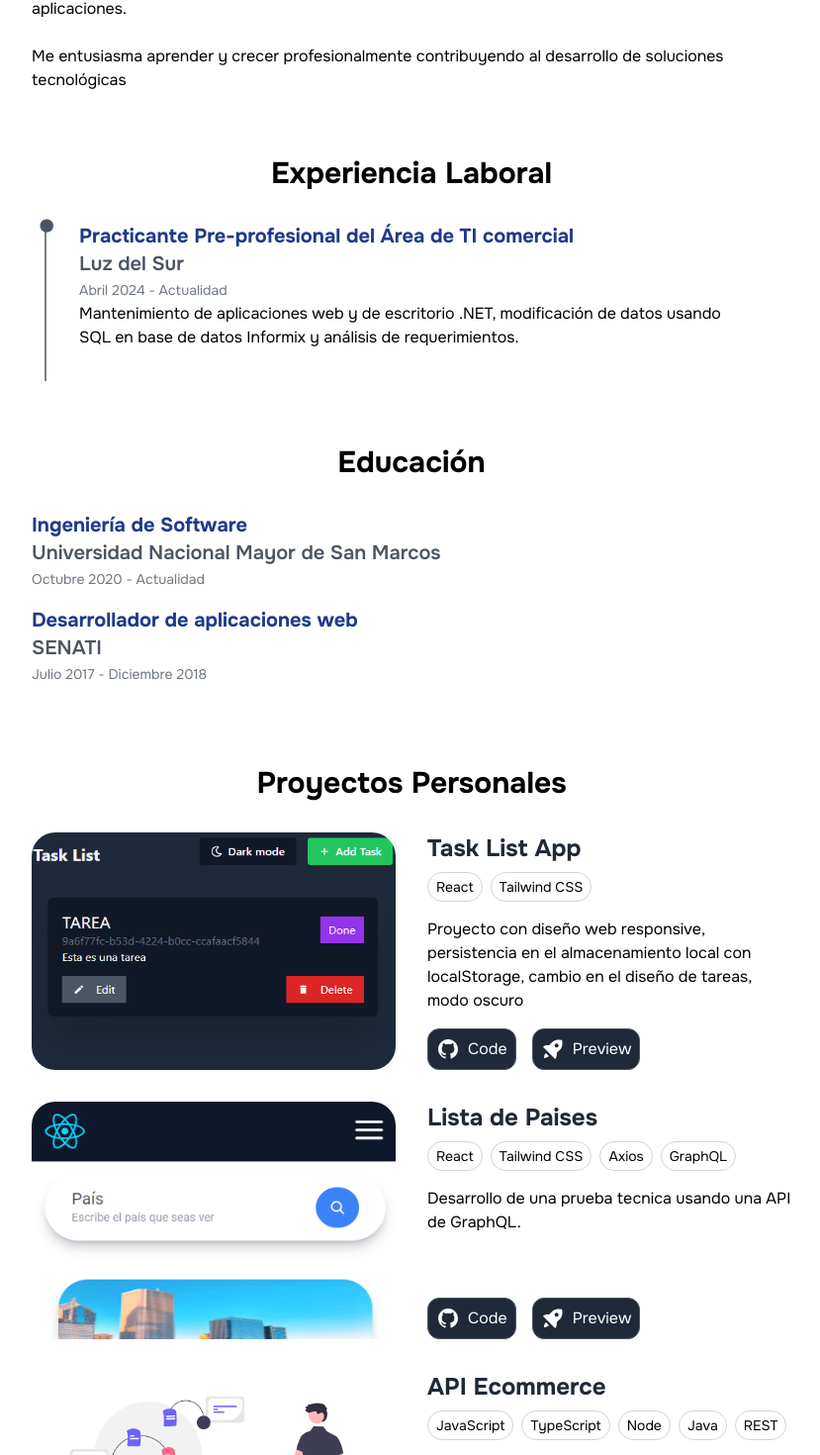
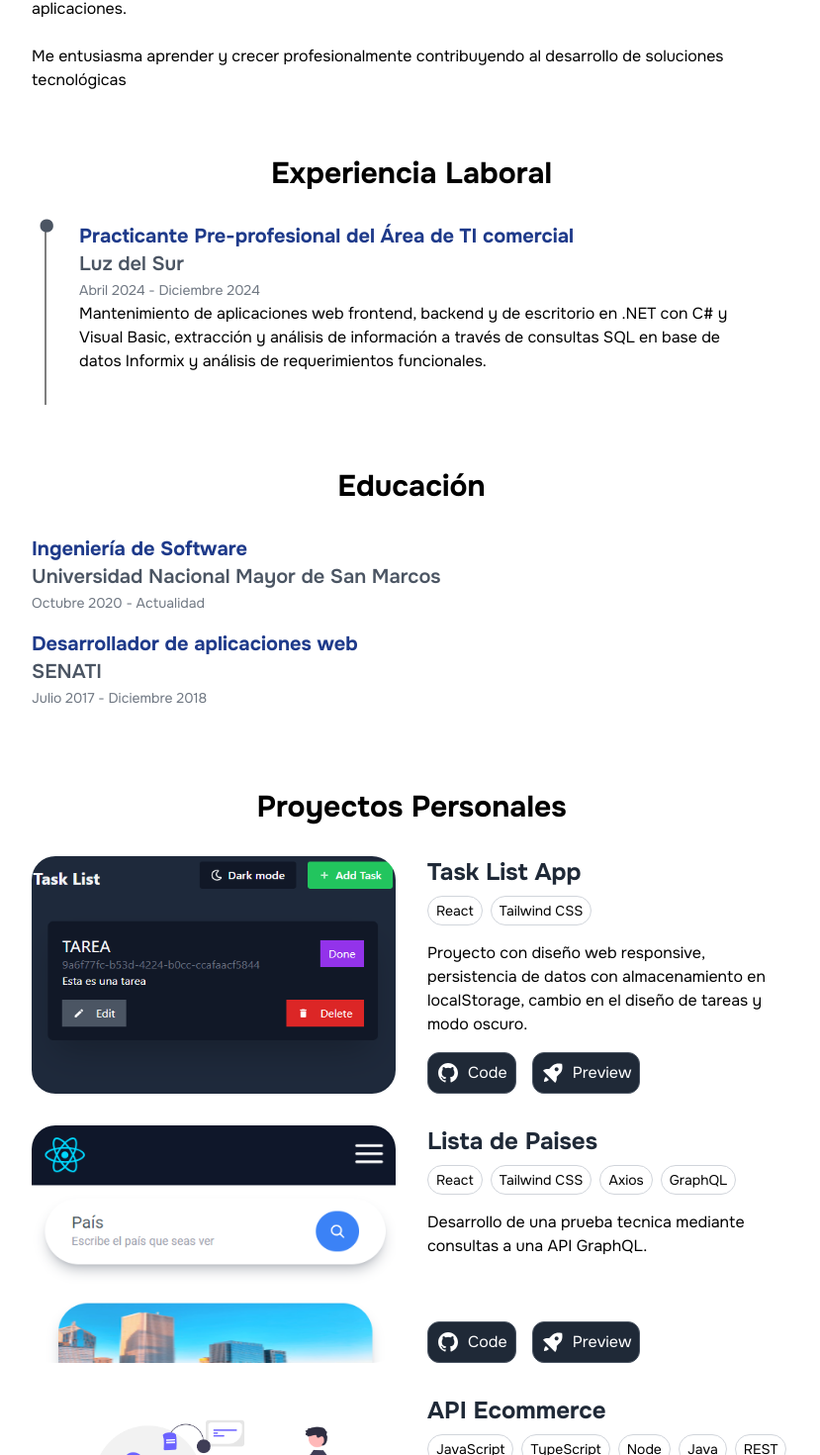
Before and after one commit to FavioGenaro/FavioGenaro.github.io, a React (Vite) app: page / in a window 1280 px wide. Shown: the part 737-2207 px from the top of the page at 99% size, without its empty margins (224-1053 px from the left). Built offline with nearby package versions, Linux system fonts and the light colour scheme.

Commit message:
Actualización de CV y experiencia laboral

```diff
--- a/src/components/Experience.jsx
+++ b/src/components/Experience.jsx
@@ -15,8 +15,8 @@
                         {/* Contenido */}
                         <h3 className="text-xl font-bold text-blue-900 dark:text-blue-400">Practicante Pre-profesional del Área de TI comercial</h3>
                         <h4 className="font-semibold text-xl text-gray-600 dark:text-white">Luz del Sur</h4>
-                        <time className="p-0 m-0 text-sm text-gray-600/80 dark:text-white/80">Abril 2024 - Actualidad</time>
-                        <p className="text-base">Mantenimiento de aplicaciones web y de escritorio .NET, modificación de datos usando SQL en base de datos Informix y análisis de requerimientos.</p>
+                        <time className="p-0 m-0 text-sm text-gray-600/80 dark:text-white/80">Abril 2024 - Diciembre 2024</time>
+                        <p className="text-base">Mantenimiento de aplicaciones web frontend, backend y de escritorio en .NET con C# y Visual Basic, extracción y análisis de información a través de consultas SQL en base de datos Informix y análisis de requerimientos funcionales.</p>
                     </div>
 
                 </div>
--- a/src/components/Profile.jsx
+++ b/src/components/Profile.jsx
@@ -39,7 +39,7 @@
                 </a>
                 <a className="flex items-center justify-center gap-2 mt-2 sm:mt-0 cursor-pointer border border-gray-300 rounded-full px-4 py-1"
                     target="_blank"
-                    href="https://drive.google.com/file/d/1yJSRBB-UAOZo88R0SmG1HJY1VK4IGjuB/view?usp=sharing">
+                    href="https://drive.google.com/file/d/12rkchEvU9Q1QCjus2DIuLJCGKLyAb57y/view?usp=sharing">
                     <CvIcon/>
                     <p>CV</p>
                 </a>
--- a/src/components/Projects.jsx
+++ b/src/components/Projects.jsx
@@ -11,7 +11,7 @@
             id:1,
             image:image1,
             title:"Task List App",
-            description:`Proyecto con diseño web responsive, persistencia en el almacenamiento local con localStorage, cambio en el diseño de tareas, modo oscuro`,
+            description:`Proyecto con diseño web responsive, persistencia de datos con almacenamiento en localStorage, cambio en el diseño de tareas y modo oscuro.`,
             repo:"https://github.com/FavioGenaro/task-app-context-reducer",
             havePreview: true,
             preview:"https://task-app-simple.netlify.app/",
@@ -21,7 +21,7 @@
             id:2,
             image:image2,
             title:"Lista de Paises",
-            description:`Desarrollo de una prueba tecnica usando una API de GraphQL.`,
+            description:`Desarrollo de una prueba tecnica mediante consultas a una API GraphQL.`,
             repo:"https://github.com/FavioGenaro/prueba-tecnica",
             havePreview: true,
             preview:"https://countrysearch-prueba.netlify.app/",
```
